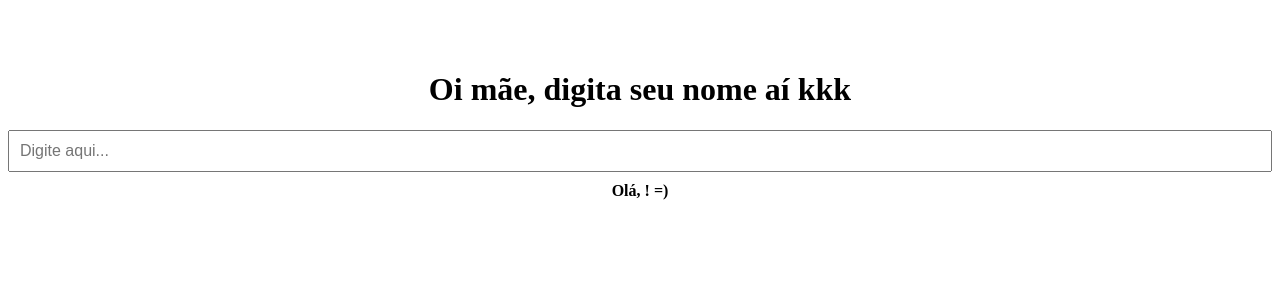
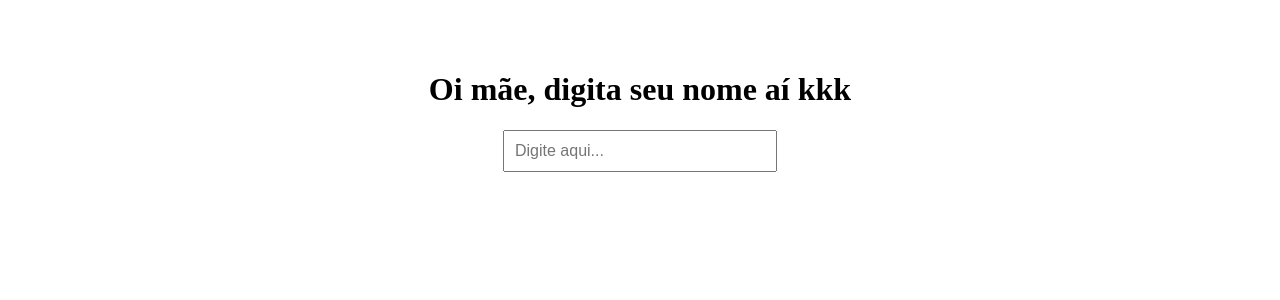
Before and after one commit to GabrielHenrique0/clone-tabnews, a Next.js app: page / in a window 1280 px wide. Shown: the top 300 px of the page. Built offline with nearby package versions, Linux system fonts and the light colour scheme.

Commit message:
finalizando 1º desafio

```diff
--- a/pages/index.js
+++ b/pages/index.js
@@ -4,16 +4,16 @@ function Home() {
     const [nome, setNome] = useState("");
 
     return (
-        <div style={{ textAlign: "center", marginTop: "50px", display: "flex", flexDirection: "column" }}>
+        <div style={{ textAlign: "center", marginTop: "50px", display: "flex", flexDirection: "column", alignItems: "center" }}>
             <h1>Oi mãe, digita seu nome aí kkk</h1>
             <input
                 type="text"
                 placeholder="Digite aqui..."
                 value={nome}
                 onChange={(e) => setNome(e.target.value)}
-                style={{ padding: "10px", fontSize: "16px", marginBottom: "10px" }}
+                style={{ padding: "10px", fontSize: "16px", marginBottom: "10px", width: "250px" }}
             />
-            <strong>Olá, {nome}! =)</strong>
+            {nome.trim() && <p><strong>Olá, {nome}! =)</strong></p>}
         </div>
     );
 }
```
